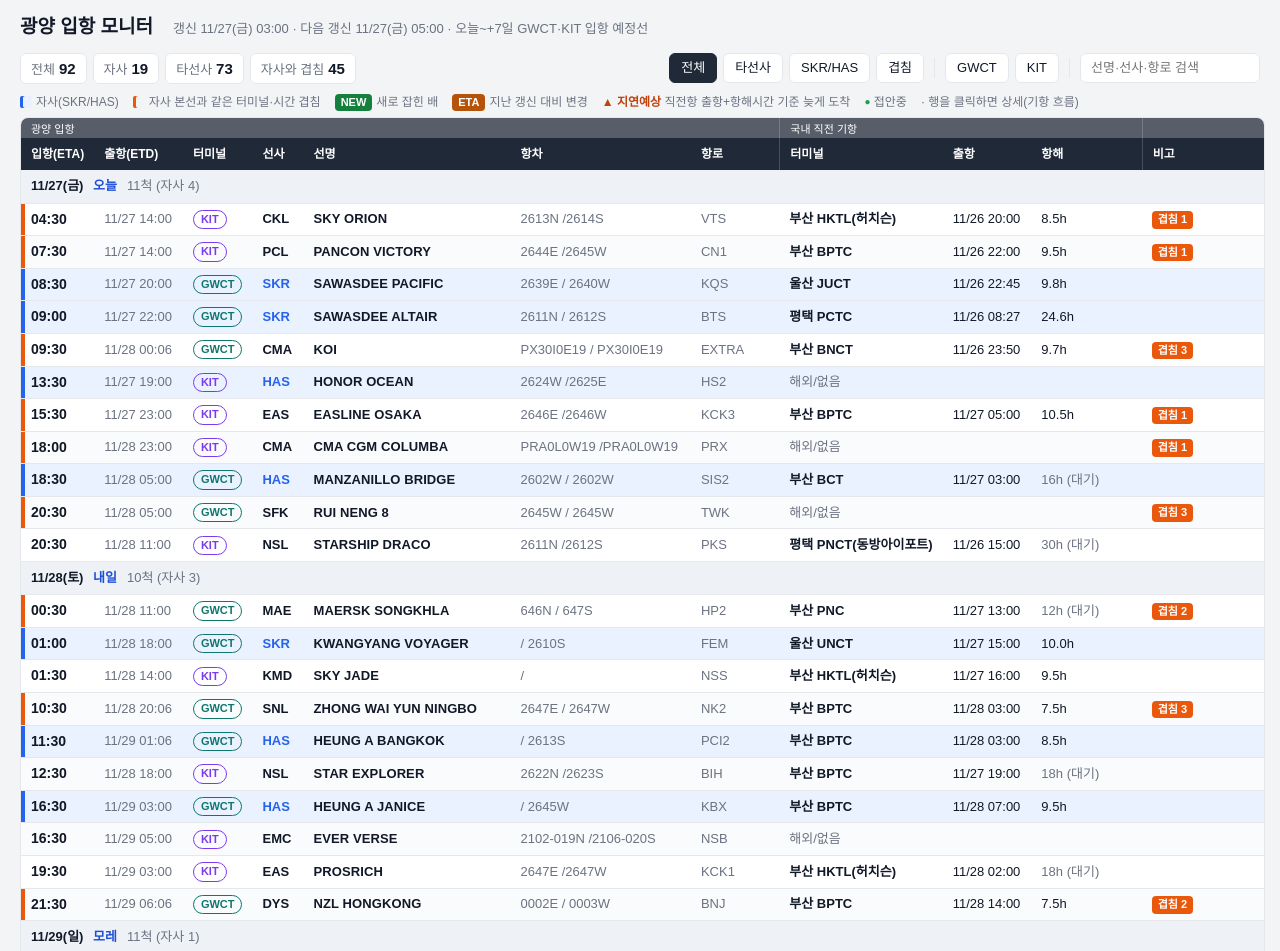
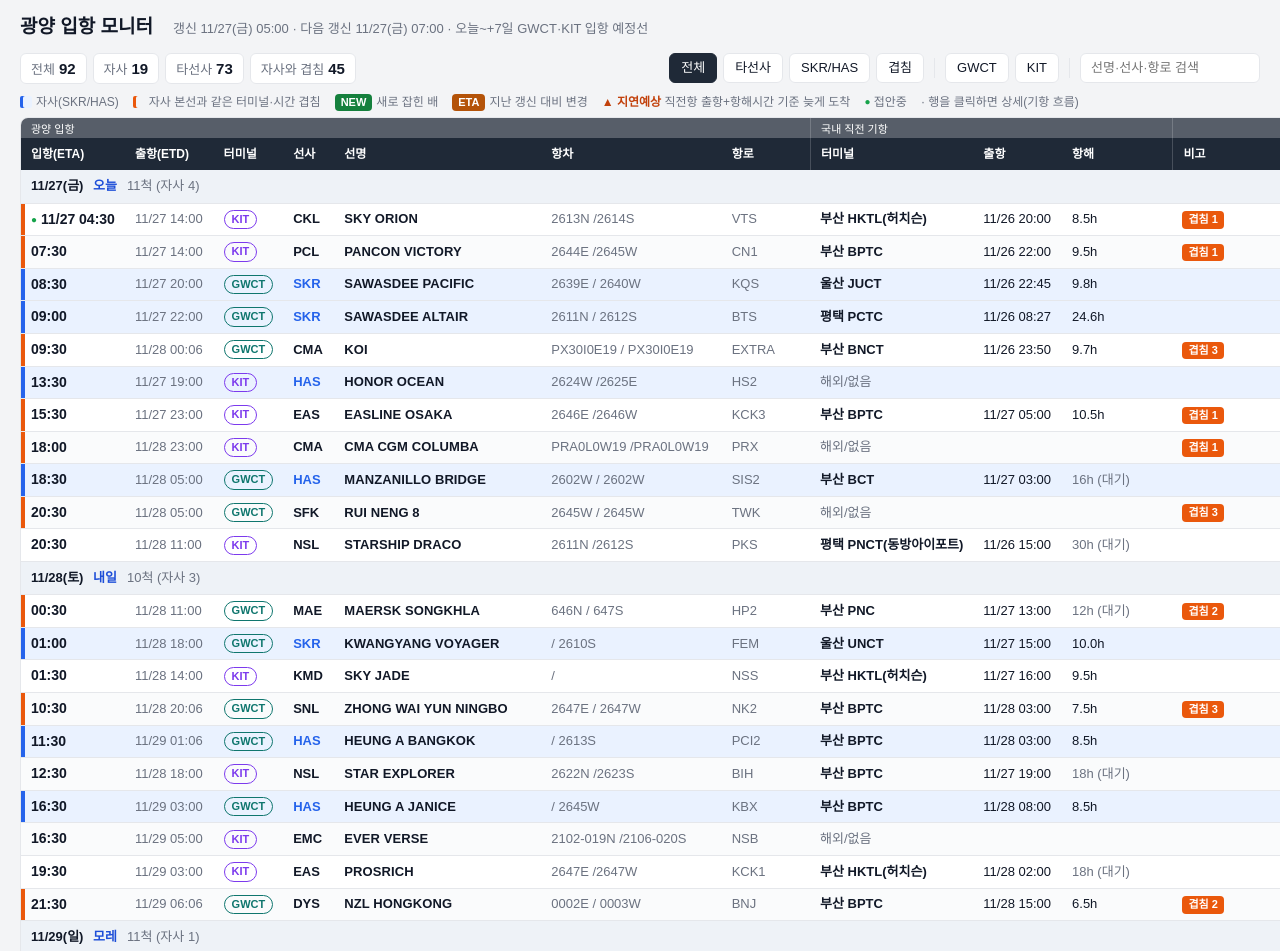
Before and after one commit to ymwgo8752-tech/gwangyang-monitor, a plain HTML site: page index.html in a window 1280 px wide. Shown: the top 951 px of the page. Drawn offline with Linux system fonts and the light colour scheme.

Commit message:
update 2026-11-27 05:00

```diff
--- a/index.html
+++ b/index.html
@@ -52,7 +52,7 @@ tr.own .opr{color:var(--ownbar)}
 footer{padding:0 20px 24px;color:var(--mut);font-size:12px;line-height:1.7}
 .st{display:inline-block;margin:2px 4px 2px 0;padding:0 6px;border-radius:4px;background:var(--chip)} .st.bad{color:var(--warn);font-weight:700}
 </style></head><body>
-<header><h1>광양 입항 모니터</h1><span class="meta">갱신 11/27(금) 03:00 · 다음 갱신 11/27(금) 05:00 · 오늘~+7일 GWCT·KIT 입항 예정선</span></header>
+<header><h1>광양 입항 모니터</h1><span class="meta">갱신 11/27(금) 05:00 · 다음 갱신 11/27(금) 07:00 · 오늘~+7일 GWCT·KIT 입항 예정선</span></header>
 <div class="top">
 <div class="kpi"><span>전체<b>92</b></span><span>자사<b>19</b></span><span>타선사<b>73</b></span><span>자사와 겹침<b>45</b></span></div>
 <div class="bar">
@@ -75,10 +75,10 @@ footer{padding:0 20px 24px;color:var(--mut);font-size:12px;line-height:1.7}
 </thead>
 <tbody>
 <tr class="day" data-g="2026-11-27"><td colspan="11">11/27(금) <span class="rel">오늘</span><span class="cnt" data-g="2026-11-27"></span></td></tr>
-<tr class="row hit" data-i="1" data-g="2026-11-27" data-own="0" data-clash="1" data-term="KAN_KIT"><td class="num c-eta">04:30</td><td class="num mut">11/27 14:00</td><td><span class="term KIT">KIT</span></td><td class="opr">CKL</td><td class="vsl">SKY ORION</td><td class="mut">2613N /2614S</td><td class="mut">VTS</td><td><b>부산 HKTL(허치슨)</b></td><td class="num">11/26 20:00</td><td class="num">8.5h</td><td class="tags"><span class="b warn" title="같은 터미널 자사 본선: HONOR OCEAN">겹침 1</span></td></tr><tr class="det" data-i="1"><td colspan="11">직전 기항: <b>부산 HKTL(허치슨)</b> 접안 11/25(수) 16:00 ~ 출항 11/26(목) 20:00<br>같은 터미널 체류시간이 겹치는 자사 본선: <b>HONOR OCEAN</b><br>국내 기항 흐름: <span class="chip">부산 HKTL(허치슨) 11/25 16:00</span> → <span class="chip gy">광양 11/27 04:30</span></td></tr>
+<tr class="row hit" data-i="1" data-g="2026-11-27" data-own="0" data-clash="1" data-term="KAN_KIT"><td class="num c-eta"><span class=dot title=접안중>●</span> 11/27 04:30</td><td class="num mut">11/27 14:00</td><td><span class="term KIT">KIT</span></td><td class="opr">CKL</td><td class="vsl">SKY ORION</td><td class="mut">2613N /2614S</td><td class="mut">VTS</td><td><b>부산 HKTL(허치슨)</b></td><td class="num">11/26 20:00</td><td class="num">8.5h</td><td class="tags"><span class="b warn" title="같은 터미널 자사 본선: HONOR OCEAN">겹침 1</span></td></tr><tr class="det" data-i="1"><td colspan="11">직전 기항: <b>부산 HKTL(허치슨)</b> 접안 11/25(수) 16:00 ~ 출항 11/26(목) 20:00<br>같은 터미널 체류시간이 겹치는 자사 본선: <b>HONOR OCEAN</b><br>국내 기항 흐름: <span class="chip">부산 HKTL(허치슨) 11/25 16:00</span> → <span class="chip gy">광양 11/27 04:30</span></td></tr>
 <tr class="row hit z" data-i="2" data-g="2026-11-27" data-own="0" data-clash="1" data-term="KAN_KIT"><td class="num c-eta">07:30</td><td class="num mut">11/27 14:00</td><td><span class="term KIT">KIT</span></td><td class="opr">PCL</td><td class="vsl">PANCON VICTORY</td><td class="mut">2644E /2645W</td><td class="mut">CN1</td><td><b>부산 BPTC</b></td><td class="num">11/26 22:00</td><td class="num">9.5h</td><td class="tags"><span class="b warn" title="같은 터미널 자사 본선: HONOR OCEAN">겹침 1</span></td></tr><tr class="det" data-i="2"><td colspan="11">직전 기항: <b>부산 BPTC</b> 접안 11/26(목) 00:00 ~ 출항 11/26(목) 22:00<br>같은 터미널 체류시간이 겹치는 자사 본선: <b>HONOR OCEAN</b><br>국내 기항 흐름: <span class="chip">부산 BPTC 11/26 00:00</span> → <span class="chip gy">광양 11/27 07:30</span></td></tr>
 <tr class="row own" data-i="3" data-g="2026-11-27" data-own="1" data-clash="0" data-term="KAN_GWCT"><td class="num c-eta">08:30</td><td class="num mut">11/27 20:00</td><td><span class="term GWCT">GWCT</span></td><td class="opr">SKR</td><td class="vsl">SAWASDEE PACIFIC</td><td class="mut">2639E / 2640W</td><td class="mut">KQS</td><td><b>울산 JUCT</b></td><td class="num">11/26 22:45</td><td class="num">9.8h</td><td class="tags"></td></tr><tr class="det" data-i="3"><td colspan="11">직전 기항: <b>울산 JUCT</b> 접안 11/26(목) 10:35 ~ 출항 11/26(목) 22:45 · 그 전: 부산 BPTC 11/25(수) 04:00<br>국내 기항 흐름: <span class="chip">부산 BPTC 11/25 04:00</span> → <span class="chip">울산 JUCT 11/26 10:35</span> → <span class="chip gy">광양 11/27 08:30</span> → <span class="chip">부산 BPTC 12/02 07:00</span></td></tr>
-<tr class="row own z" data-i="4" data-g="2026-11-27" data-own="1" data-clash="0" data-term="KAN_GWCT"><td class="num c-eta">09:00</td><td class="num mut">11/27 22:00</td><td><span class="term GWCT">GWCT</span></td><td class="opr">SKR</td><td class="vsl">SAWASDEE ALTAIR</td><td class="mut">2611N / 2612S</td><td class="mut">BTS</td><td><b>평택 PCTC</b></td><td class="num">11/26 08:27</td><td class="num">24.6h</td><td class="tags"></td></tr><tr class="det" data-i="4"><td colspan="11">직전 기항: <b>평택 PCTC</b> 접안 11/25(수) 10:52 ~ 출항 11/26(목) 08:27<br>국내 기항 흐름: <span class="chip">평택 PCTC 11/25 10:52</span> → <span class="chip gy">광양 11/27 09:00</span> → <span class="chip">부산 BPTC 11/27 22:00</span></td></tr>
+<tr class="row own z" data-i="4" data-g="2026-11-27" data-own="1" data-clash="0" data-term="KAN_GWCT"><td class="num c-eta">09:00</td><td class="num mut">11/27 22:00</td><td><span class="term GWCT">GWCT</span></td><td class="opr">SKR</td><td class="vsl">SAWASDEE ALTAIR</td><td class="mut">2611N / 2612S</td><td class="mut">BTS</td><td><b>평택 PCTC</b></td><td class="num">11/26 08:27</td><td class="num">24.6h</td><td class="tags"></td></tr><tr class="det" data-i="4"><td colspan="11">직전 기항: <b>평택 PCTC</b> 접안 11/25(수) 10:52 ~ 출항 11/26(목) 08:27<br>국내 기항 흐름: <span class="chip">평택 PCTC 11/25 10:52</span> → <span class="chip gy">광양 11/27 09:00</span> → <span class="chip">부산 BPTC 11/28 00:00</span></td></tr>
 <tr class="row hit" data-i="5" data-g="2026-11-27" data-own="0" data-clash="1" data-term="KAN_GWCT"><td class="num c-eta">09:30</td><td class="num mut">11/28 00:06</td><td><span class="term GWCT">GWCT</span></td><td class="opr">CMA</td><td class="vsl">KOI</td><td class="mut">PX30I0E19 / PX30I0E19</td><td class="mut">EXTRA</td><td><b>부산 BNCT</b></td><td class="num">11/26 23:50</td><td class="num">9.7h</td><td class="tags"><span class="b warn" title="같은 터미널 자사 본선: MANZANILLO BRIDGE, SAWASDEE ALTAIR, SAWASDEE PACIFIC">겹침 3</span></td></tr><tr class="det" data-i="5"><td colspan="11">직전 기항: <b>부산 BNCT</b> 접안 11/25(수) 10:30 ~ 출항 11/26(목) 23:50<br>같은 터미널 체류시간이 겹치는 자사 본선: <b>MANZANILLO BRIDGE, SAWASDEE ALTAIR, SAWASDEE PACIFIC</b><br>국내 기항 흐름: <span class="chip">부산 BNCT 11/25 10:30</span> → <span class="chip gy">광양 11/27 09:30</span> → <span class="chip">부산 BNCT 11/29 17:00</span></td></tr>
 <tr class="row own z" data-i="6" data-g="2026-11-27" data-own="1" data-clash="0" data-term="KAN_KIT"><td class="num c-eta">13:30</td><td class="num mut">11/27 19:00</td><td><span class="term KIT">KIT</span></td><td class="opr">HAS</td><td class="vsl">HONOR OCEAN</td><td class="mut">2624W /2625E</td><td class="mut">HS2</td><td><span class="mut">해외/없음</span></td><td class="num"></td><td class="num"></td><td class="tags"></td></tr><tr class="det" data-i="6"><td colspan="11">국내 직전 기항 없음 — 최근 국내 기항 부산 BPTC 11/23(월) 10:00 (이후 해외 경유 추정)<br>국내 기항 흐름: <span class="chip">부산 BPTC 11/18 10:00</span> → <span class="chip">부산 BPTC 11/23 10:00</span> → <span class="chip gy">광양 11/27 13:30</span> → <span class="chip">부산 BPTC 11/28 11:00</span> → <span class="chip">부산 BPTC 12/02 11:00</span></td></tr>
 <tr class="row hit" data-i="7" data-g="2026-11-27" data-own="0" data-clash="1" data-term="KAN_KIT"><td class="num c-eta">15:30</td><td class="num mut">11/27 23:00</td><td><span class="term KIT">KIT</span></td><td class="opr">EAS</td><td class="vsl">EASLINE OSAKA</td><td class="mut">2646E /2646W</td><td class="mut">KCK3</td><td><b>부산 BPTC</b></td><td class="num">11/27 05:00</td><td class="num">10.5h</td><td class="tags"><span class="b warn" title="같은 터미널 자사 본선: HONOR OCEAN">겹침 1</span></td></tr><tr class="det" data-i="7"><td colspan="11">직전 기항: <b>부산 BPTC</b> 접안 11/26(목) 01:00 ~ 출항 11/27(금) 05:00<br>같은 터미널 체류시간이 겹치는 자사 본선: <b>HONOR OCEAN</b><br>국내 기항 흐름: <span class="chip">부산 BPTC 11/26 01:00</span> → <span class="chip gy">광양 11/27 15:30</span></td></tr>
@@ -93,10 +93,10 @@ footer{padding:0 20px 24px;color:var(--mut);font-size:12px;line-height:1.7}
 <tr class="row hit z" data-i="15" data-g="2026-11-28" data-own="0" data-clash="1" data-term="KAN_GWCT"><td class="num c-eta">10:30</td><td class="num mut">11/28 20:06</td><td><span class="term GWCT">GWCT</span></td><td class="opr">SNL</td><td class="vsl">ZHONG WAI YUN NINGBO</td><td class="mut">2647E / 2647W</td><td class="mut">NK2</td><td><b>부산 BPTC</b></td><td class="num">11/28 03:00</td><td class="num">7.5h</td><td class="tags"><span class="b warn" title="같은 터미널 자사 본선: HEUNG A BANGKOK, HEUNG A JANICE, KWANGYANG VOYAGER">겹침 3</span></td></tr><tr class="det" data-i="15"><td colspan="11">직전 기항: <b>부산 BPTC</b> 접안 11/27(금) 07:00 ~ 출항 11/28(토) 03:00<br>같은 터미널 체류시간이 겹치는 자사 본선: <b>HEUNG A BANGKOK, HEUNG A JANICE, KWANGYANG VOYAGER</b><br>국내 기항 흐름: <span class="chip">부산 BPTC 11/27 07:00</span> → <span class="chip gy">광양 11/28 10:30</span> → <span class="chip">부산 BPTC 12/02 16:00</span></td></tr>
 <tr class="row own" data-i="16" data-g="2026-11-28" data-own="1" data-clash="0" data-term="KAN_GWCT"><td class="num c-eta">11:30</td><td class="num mut">11/29 01:06</td><td><span class="term GWCT">GWCT</span></td><td class="opr">HAS</td><td class="vsl">HEUNG A BANGKOK</td><td class="mut">/ 2613S</td><td class="mut">PCI2</td><td><b>부산 BPTC</b></td><td class="num">11/28 03:00</td><td class="num">8.5h</td><td class="tags"></td></tr><tr class="det" data-i="16"><td colspan="11">직전 기항: <b>부산 BPTC</b> 접안 11/26(목) 08:00 ~ 출항 11/28(토) 03:00 · 그 전: 부산 BPTC 11/17(화) 06:00<br>국내 기항 흐름: <span class="chip">부산 BPTC 11/17 06:00</span> → <span class="chip">부산 BPTC 11/26 08:00</span> → <span class="chip gy">광양 11/28 11:30</span></td></tr>
 <tr class="row  z" data-i="17" data-g="2026-11-28" data-own="0" data-clash="0" data-term="KAN_KIT"><td class="num c-eta">12:30</td><td class="num mut">11/28 18:00</td><td><span class="term KIT">KIT</span></td><td class="opr">NSL</td><td class="vsl">STAR EXPLORER</td><td class="mut">2622N /2623S</td><td class="mut">BIH</td><td><b>부산 BPTC</b></td><td class="num">11/27 19:00</td><td class="num"><span class="mut">18h (대기)</span></td><td class="tags"></td></tr><tr class="det" data-i="17"><td colspan="11">직전 기항: <b>부산 BPTC</b> 접안 11/27(금) 01:00 ~ 출항 11/27(금) 19:00<br>국내 기항 흐름: <span class="chip">부산 BPTC 11/27 01:00</span> → <span class="chip gy">광양 11/28 12:30</span> → <span class="chip">인천 E1 11/29 13:00</span></td></tr>
-<tr class="row own" data-i="18" data-g="2026-11-28" data-own="1" data-clash="0" data-term="KAN_GWCT"><td class="num c-eta">16:30</td><td class="num mut">11/29 03:00</td><td><span class="term GWCT">GWCT</span></td><td class="opr">HAS</td><td class="vsl">HEUNG A JANICE</td><td class="mut">/ 2645W</td><td class="mut">KBX</td><td><b>부산 BPTC</b></td><td class="num">11/28 07:00</td><td class="num">9.5h</td><td class="tags"></td></tr><tr class="det" data-i="18"><td colspan="11">직전 기항: <b>부산 BPTC</b> 접안 11/27(금) 09:00 ~ 출항 11/28(토) 07:00<br>국내 기항 흐름: <span class="chip">부산 BPTC 11/27 09:00</span> → <span class="chip gy">광양 11/28 16:30</span> → <span class="chip">부산 BPTC 12/03 07:00</span></td></tr>
+<tr class="row own" data-i="18" data-g="2026-11-28" data-own="1" data-clash="0" data-term="KAN_GWCT"><td class="num c-eta">16:30</td><td class="num mut">11/29 03:00</td><td><span class="term GWCT">GWCT</span></td><td class="opr">HAS</td><td class="vsl">HEUNG A JANICE</td><td class="mut">/ 2645W</td><td class="mut">KBX</td><td><b>부산 BPTC</b></td><td class="num">11/28 08:00</td><td class="num">8.5h</td><td class="tags"></td></tr><tr class="det" data-i="18"><td colspan="11">직전 기항: <b>부산 BPTC</b> 접안 11/27(금) 10:00 ~ 출항 11/28(토) 08:00<br>국내 기항 흐름: <span class="chip">부산 BPTC 11/27 10:00</span> → <span class="chip gy">광양 11/28 16:30</span> → <span class="chip">부산 BPTC 12/03 07:00</span></td></tr>
 <tr class="row  z" data-i="19" data-g="2026-11-28" data-own="0" data-clash="0" data-term="KAN_KIT"><td class="num c-eta">16:30</td><td class="num mut">11/29 05:00</td><td><span class="term KIT">KIT</span></td><td class="opr">EMC</td><td class="vsl">EVER VERSE</td><td class="mut">2102-019N /2106-020S</td><td class="mut">NSB</td><td><span class="mut">해외/없음</span></td><td class="num"></td><td class="num"></td><td class="tags"></td></tr><tr class="det" data-i="19"><td colspan="11">국내 기항 흐름: <span class="chip gy">광양 11/28 16:30</span> → <span class="chip">부산 DGT 11/30 02:00</span></td></tr>
 <tr class="row " data-i="20" data-g="2026-11-28" data-own="0" data-clash="0" data-term="KAN_KIT"><td class="num c-eta">19:30</td><td class="num mut">11/29 03:00</td><td><span class="term KIT">KIT</span></td><td class="opr">EAS</td><td class="vsl">PROSRICH</td><td class="mut">2647E /2647W</td><td class="mut">KCK1</td><td><b>부산 HKTL(허치슨)</b></td><td class="num">11/28 02:00</td><td class="num"><span class="mut">18h (대기)</span></td><td class="tags"></td></tr><tr class="det" data-i="20"><td colspan="11">직전 기항: <b>부산 HKTL(허치슨)</b> 접안 11/27(금) 12:00 ~ 출항 11/28(토) 02:00<br>국내 기항 흐름: <span class="chip">부산 HKTL(허치슨) 11/27 12:00</span> → <span class="chip gy">광양 11/28 19:30</span></td></tr>
-<tr class="row hit z" data-i="21" data-g="2026-11-28" data-own="0" data-clash="1" data-term="KAN_GWCT"><td class="num c-eta">21:30</td><td class="num mut">11/29 06:06</td><td><span class="term GWCT">GWCT</span></td><td class="opr">DYS</td><td class="vsl">NZL HONGKONG</td><td class="mut">0002E / 0003W</td><td class="mut">BNJ</td><td><b>부산 BPTC</b></td><td class="num">11/28 14:00</td><td class="num">7.5h</td><td class="tags"><span class="b warn" title="같은 터미널 자사 본선: HEUNG A BANGKOK, HEUNG A JANICE">겹침 2</span></td></tr><tr class="det" data-i="21"><td colspan="11">직전 기항: <b>부산 BPTC</b> 접안 11/27(금) 23:00 ~ 출항 11/28(토) 14:00<br>같은 터미널 체류시간이 겹치는 자사 본선: <b>HEUNG A BANGKOK, HEUNG A JANICE</b><br>국내 기항 흐름: <span class="chip">부산 BPTC 11/27 23:00</span> → <span class="chip gy">광양 11/28 21:30</span></td></tr>
+<tr class="row hit z" data-i="21" data-g="2026-11-28" data-own="0" data-clash="1" data-term="KAN_GWCT"><td class="num c-eta">21:30</td><td class="num mut">11/29 06:06</td><td><span class="term GWCT">GWCT</span></td><td class="opr">DYS</td><td class="vsl">NZL HONGKONG</td><td class="mut">0002E / 0003W</td><td class="mut">BNJ</td><td><b>부산 BPTC</b></td><td class="num">11/28 15:00</td><td class="num">6.5h</td><td class="tags"><span class="b warn" title="같은 터미널 자사 본선: HEUNG A BANGKOK, HEUNG A JANICE">겹침 2</span></td></tr><tr class="det" data-i="21"><td colspan="11">직전 기항: <b>부산 BPTC</b> 접안 11/28(토) 00:00 ~ 출항 11/28(토) 15:00<br>같은 터미널 체류시간이 겹치는 자사 본선: <b>HEUNG A BANGKOK, HEUNG A JANICE</b><br>국내 기항 흐름: <span class="chip">부산 BPTC 11/28 00:00</span> → <span class="chip gy">광양 11/28 21:30</span></td></tr>
 <tr class="day" data-g="2026-11-29"><td colspan="11">11/29(일) <span class="rel">모레</span><span class="cnt" data-g="2026-11-29"></span></td></tr>
 <tr class="row " data-i="22" data-g="2026-11-29" data-own="0" data-clash="0" data-term="KAN_KIT"><td class="num c-eta">02:00</td><td class="num mut">11/29 12:00</td><td><span class="term KIT">KIT</span></td><td class="opr">HMM</td><td class="vsl">HMM HANUL</td><td class="mut">0028E /0028E</td><td class="mut">PS6E</td><td><span class="mut">해외/없음</span></td><td class="num"></td><td class="num"></td><td class="tags"></td></tr><tr class="det" data-i="22"><td colspan="11">국내 직전 기항 없음 — 최근 국내 기항 인천 SNCT 11/18(수) 09:24 (이후 해외 경유 추정)<br>국내 기항 흐름: <span class="chip">인천 SNCT 11/18 09:24</span> → <span class="chip gy">광양 11/29 02:00</span> → <span class="chip">부산 HPNT 12/01 03:00</span></td></tr>
 <tr class="row  z" data-i="23" data-g="2026-11-29" data-own="0" data-clash="0" data-term="KAN_KIT"><td class="num c-eta">04:30</td><td class="num mut">11/29 12:00</td><td><span class="term KIT">KIT</span></td><td class="opr">EMC</td><td class="vsl">EVER COMMAND</td><td class="mut">0178-090N /0181-091S</td><td class="mut">KTH1</td><td><b>부산 BCT</b></td><td class="num">11/28 10:00</td><td class="num"><span class="mut">18h (대기)</span></td><td class="tags"></td></tr><tr class="det" data-i="23"><td colspan="11">직전 기항: <b>부산 BCT</b> 접안 11/27(금) 21:00 ~ 출항 11/28(토) 10:00<br>국내 기항 흐름: <span class="chip">부산 BCT 11/27 21:00</span> → <span class="chip gy">광양 11/29 04:30</span> → <span class="chip">인천 ICT 11/30 14:00</span></td></tr>
```
